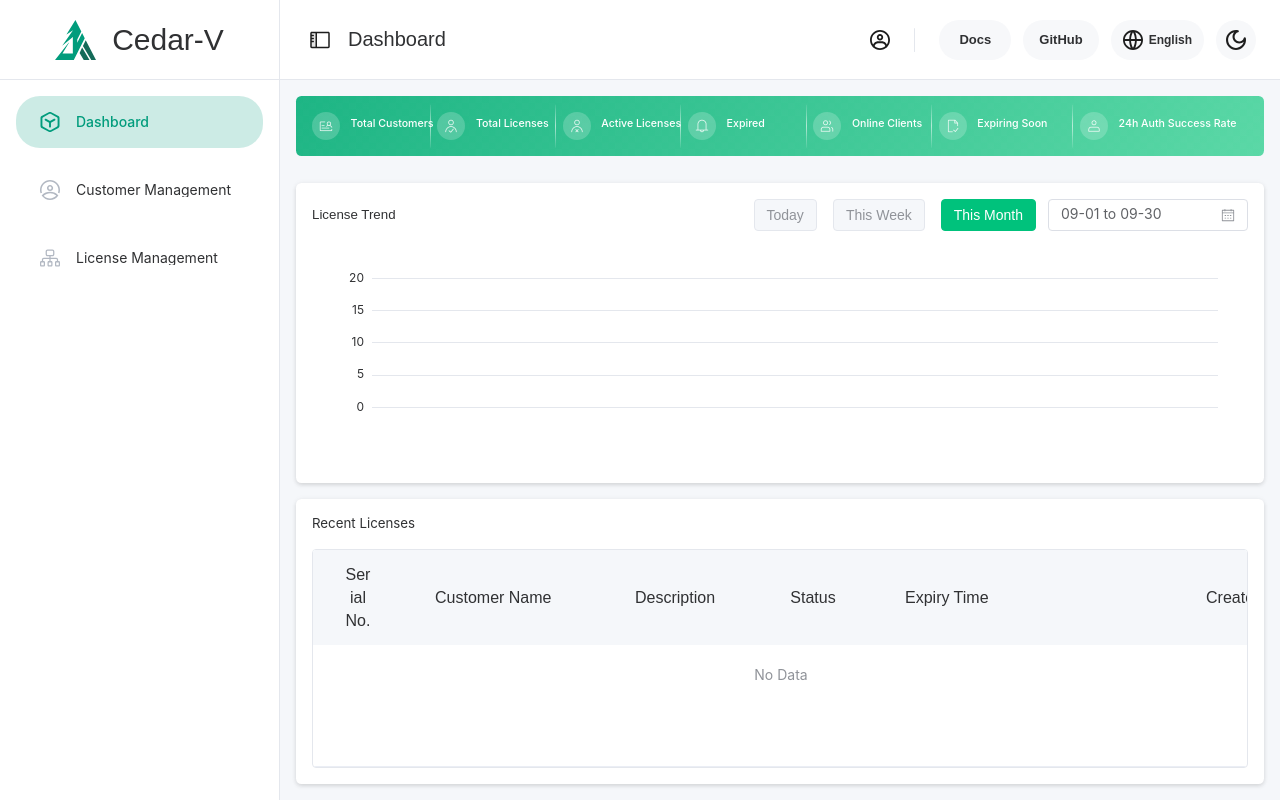
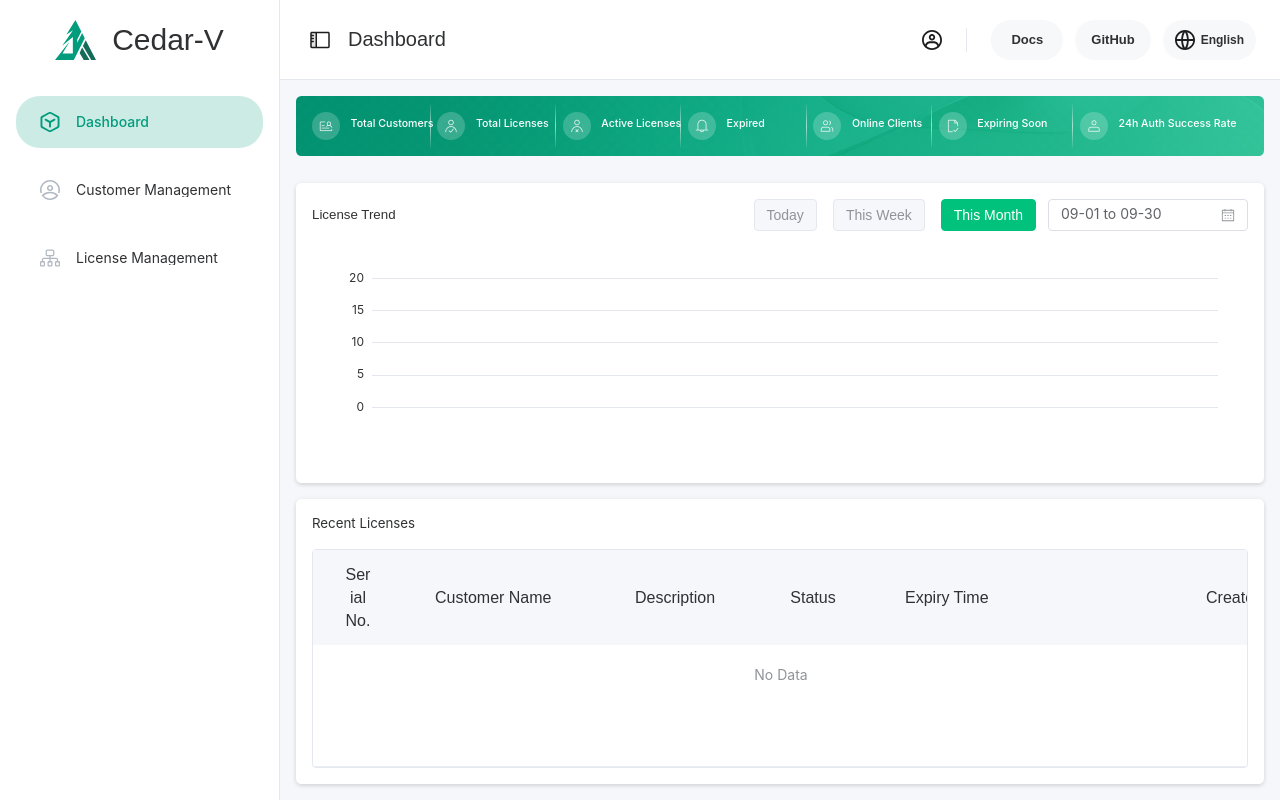
Before and after one commit to cedar-v/license-manager, a Vue app in the folder frontend/: page /dashboard in a window 1280 px wide. Built offline with nearby package versions, Linux system fonts and the light colour scheme; sample sign-in values are in the browser's storage; a web font is replaced by a local one.

Commit message:
feat: 添加仪表盘背景图片，优化主题切换按钮和样式，调整统计卡片暗模式背景

```diff
--- a/frontend/src/components/common/layout/NavContent.vue
+++ b/frontend/src/components/common/layout/NavContent.vue
@@ -158,8 +158,12 @@
           </template>
         </el-dropdown>
 
-        <!-- 主题切换按钮 -->
-        <el-tooltip :content="t('navigation.tooltip.theme')" placement="bottom">
+        <!-- 主题切换按钮（暂时禁用） -->
+        <el-tooltip
+          v-if="showThemeToggle"
+          :content="t('navigation.tooltip.theme')"
+          placement="bottom"
+        >
           <button class="action-btn" @click="handleThemeClick">
             <NavIcon name="dark-mode" />
           </button>
@@ -190,6 +194,9 @@ const { notificationCount = 24 } = defineProps<Props>()
 
 // 功能暂未启用，隐藏通知入口
 const showNotification = false
+
+// 主题功能暂未开发完成，禁用主题切换
+const showThemeToggle = false
 
 type ExternalLinkKey = 'docs' | 'github'
 interface ExternalLink {
--- a/frontend/src/components/common/layout/Sidebar.vue
+++ b/frontend/src/components/common/layout/Sidebar.vue
@@ -144,7 +144,7 @@ const handleNavClick = (item: NavItem, event: Event) => {
 .sidebar__header {
   height: 80px;
   @include flex-between;
-  border-bottom: 1px solid var(--app-border-light);
+  border-bottom: none;
 }
 
 .sidebar__logo {
@@ -418,7 +418,7 @@ const handleNavClick = (item: NavItem, event: Event) => {
 
 /* 侧边栏头部分割线 */
 [data-theme="dark"] .sidebar__header {
-  border-bottom-color: rgba(255, 255, 255, 0.12) !important;
+  border-bottom: none !important;
 }
 
 /* Logo文字颜色 */
--- a/frontend/src/views/Dashboard.vue
+++ b/frontend/src/views/Dashboard.vue
@@ -185,9 +185,15 @@ const fetchDashboardStats = async () => {
       if (data[item.key] !== undefined && typeof data[item.key] !== 'object') {
         item.value = data[item.key]
       }
-      // 处理嵌套在 growth_rate 中的字段
+      // 处理嵌套在 growth_rate 中的字段（授权码增长率和许可证增长率）
       if (data.growth_rate && data.growth_rate[item.key] !== undefined) {
-        item.value = data.growth_rate[item.key]
+        const rateValue = data.growth_rate[item.key]
+        // 如果是数字类型，格式化为保留两位小数的百分比
+        if (typeof rateValue === 'number') {
+          item.value = `${rateValue.toFixed(2)}%`
+        } else {
+          item.value = rateValue
+        }
       }
     })
   } catch (e) {
@@ -228,10 +234,26 @@ onMounted(() => {
   gap: 1.04vw; /* 20px/1920 = 1.04vw */
   margin-bottom: 2.08vw; /* 40px/1920 = 2.08vw */
   padding: 1.25vw; /* 24px/1920 = 1.25vw */
-  background: linear-gradient(135deg, #1db584 0%, #5ad8a6 100%);
+  background: linear-gradient(135deg, #019C7C 0%, #1db584 100%);
   border-radius: 0.42vw; /* 8px/1920 = 0.42vw */
   position: relative;
+  overflow: hidden; /* 确保背景图片不溢出 */
 
+  // 背景图片层
+  &::after {
+    content: '';
+    position: absolute;
+    top: 0;
+    left: 0;
+    right: 0;
+    bottom: 0;
+    background: url('@/assets/images/dashboard-bg.png') lightgray 50% / cover no-repeat;
+    mix-blend-mode: soft-light;
+    border-radius: 0.42vw; /* 8px/1920 = 0.42vw */
+    z-index: 0;
+  }
+
+  // 网格纹理层
   &::before {
     content: '';
     position: absolute;
@@ -252,6 +274,7 @@ onMounted(() => {
       -0.52vw 0vw; /* 10px/1920 = 0.52vw */
     opacity: 0.15;
     border-radius: 0.42vw; /* 8px/1920 = 0.42vw */
+    z-index: 1;
   }
 }
 
@@ -260,7 +283,7 @@ onMounted(() => {
   align-items: stretch;
   gap: 0.83vw; /* 16px/1920 = 0.83vw */
   position: relative;
-  z-index: 1;
+  z-index: 2; /* 确保内容显示在背景图片和网格纹理之上 */
   min-width: 0;
 
   &:not(:last-child)::after {
@@ -634,9 +657,14 @@ onMounted(() => {
 
 /* 统计卡片区域暗模式优化 */
 [data-theme='dark'] .stats-section {
-  // background: linear-gradient(135deg, #10b981 0%, #34d399 100%) !important;
-  background:  rgba(1, 156, 124, 1) !important;
+  background: linear-gradient(135deg, #019C7C 0%, #10b981 100%) !important;
   box-shadow: 0 4px 20px rgba(16, 185, 129, 0.15) !important;
+
+  // 暗色模式下的背景图片
+  &::after {
+    background: url('@/assets/images/dashboard-bg.png') lightgray 50% / cover no-repeat;
+    mix-blend-mode: soft-light;
+  }
 }
 
 /* 表格卡片暗模式 */
```
Also changed, not shown: frontend/src/assets/images/dashboard-bg.png (added).
